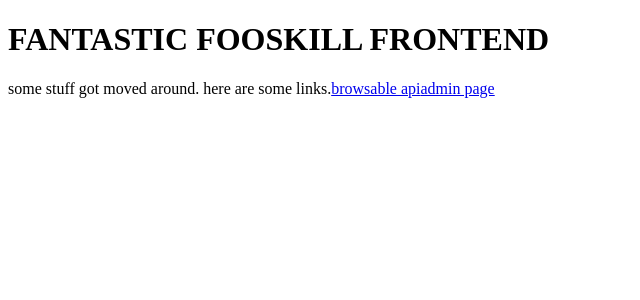
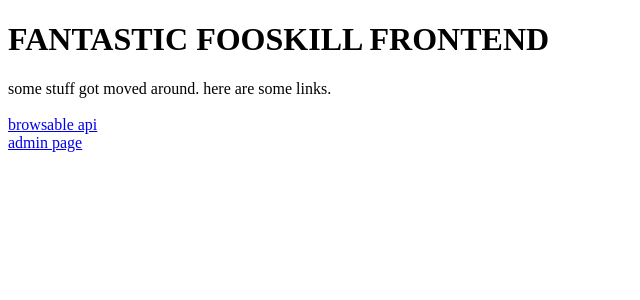
Before and after one commit to mwiens91/fooskill, a React (Create React App) app in the folder frontend/: page / in a window 1280 px wide. Shown: the top 300 px of the page, without its empty margins (0-640 px from the left). Built offline with nearby package versions, Linux system fonts and the light colour scheme.

Commit message:
Make formatting on frontend index less terrible

```diff
--- a/frontend/src/components/App.js
+++ b/frontend/src/components/App.js
@@ -6,11 +6,15 @@ class App extends Component {
       <div className="App">
         <header className="App-header">
           <h1>FANTASTIC FOOSKILL FRONTEND</h1>
-          <p>
+          <div>
             some stuff got moved around. here are some links.
+          </div>
+          <div>
+            <br/>
             <a href="https://api.meowder.com/">browsable api</a>
+            <br/>
             <a href="https://api.meowder.com/admin">admin page</a>
-          </p>
+          </div>
         </header>
       </div>
     );
```
